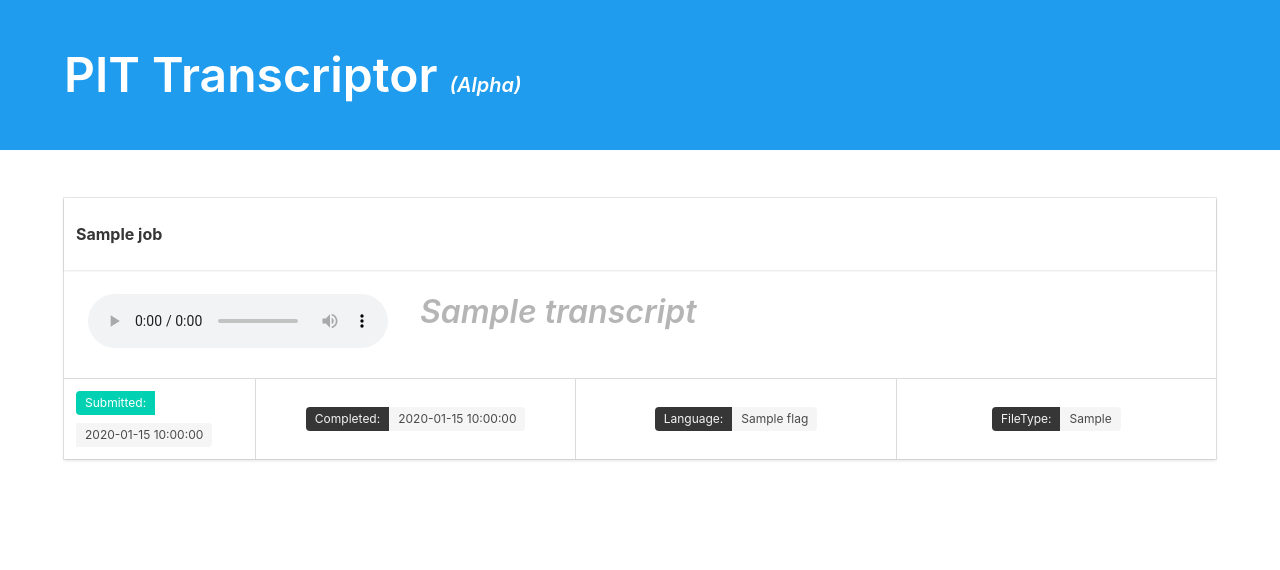
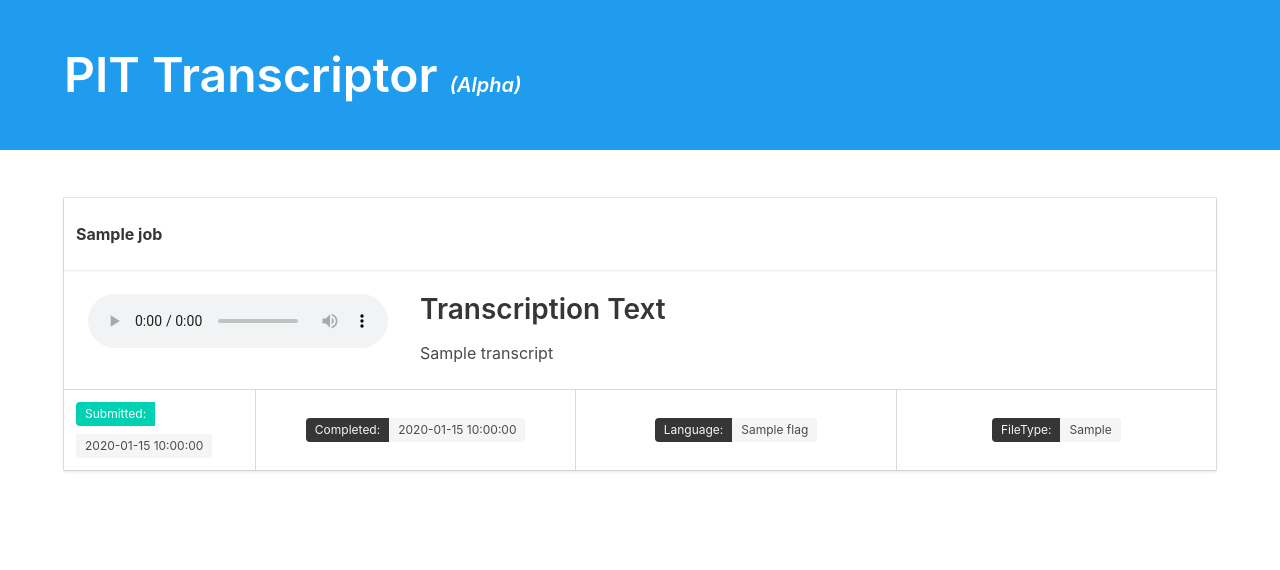
Before and after one commit to productivity-in-tech/pit_transcriptor_amazon, a Python web app: template templates/transcript.html in a window 1280 px wide. Shown: the top 570 px of the page. Run offline with Jinja, Linux system fonts and the light colour scheme; the template is opened without the code that fills it: most values are stand-ins (such as "Sample title", 1, 10 or a date in 2020); some libraries are stand-ins or nearby versions.

Commit message:
udpate transcription

```diff
--- a/templates/transcript.html
+++ b/templates/transcript.html
@@ -33,7 +33,8 @@
 						</audio>
 					</div>
 					<div class="media-right content">
-            <h2 class="subtitle is-3 is-italic has-text-grey-light">{{transcript}}</h2>
+            <h2>Transcription Text</h2>
+            {{transcript}}
 					</div>
 						{% else %}
 					<div class="media-right content">
```
